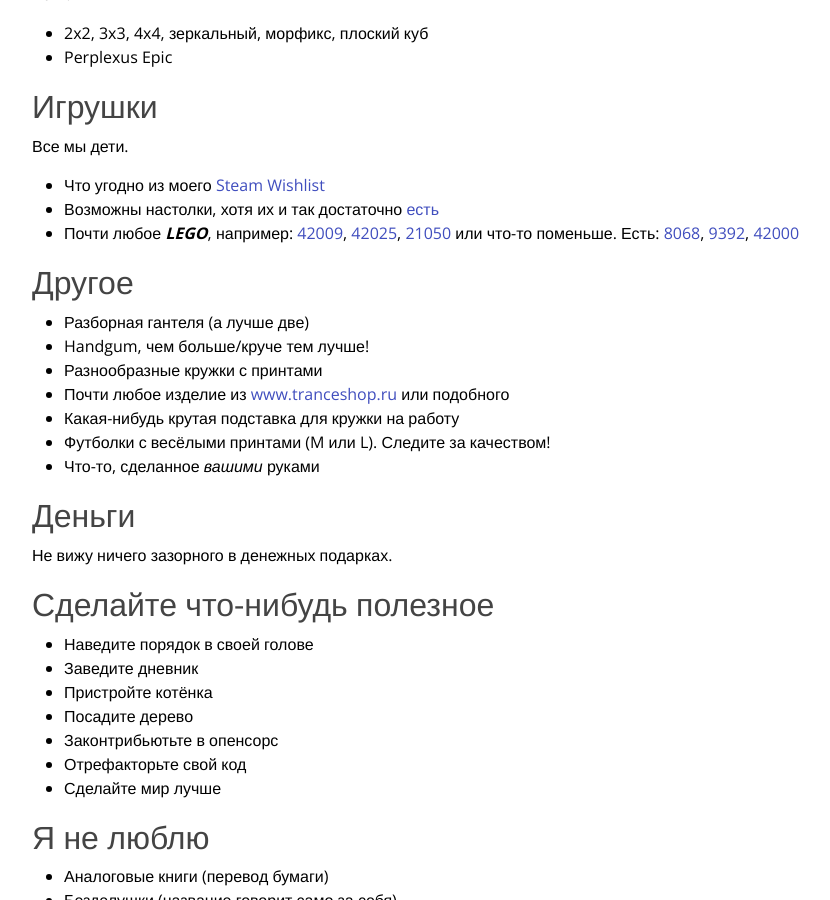
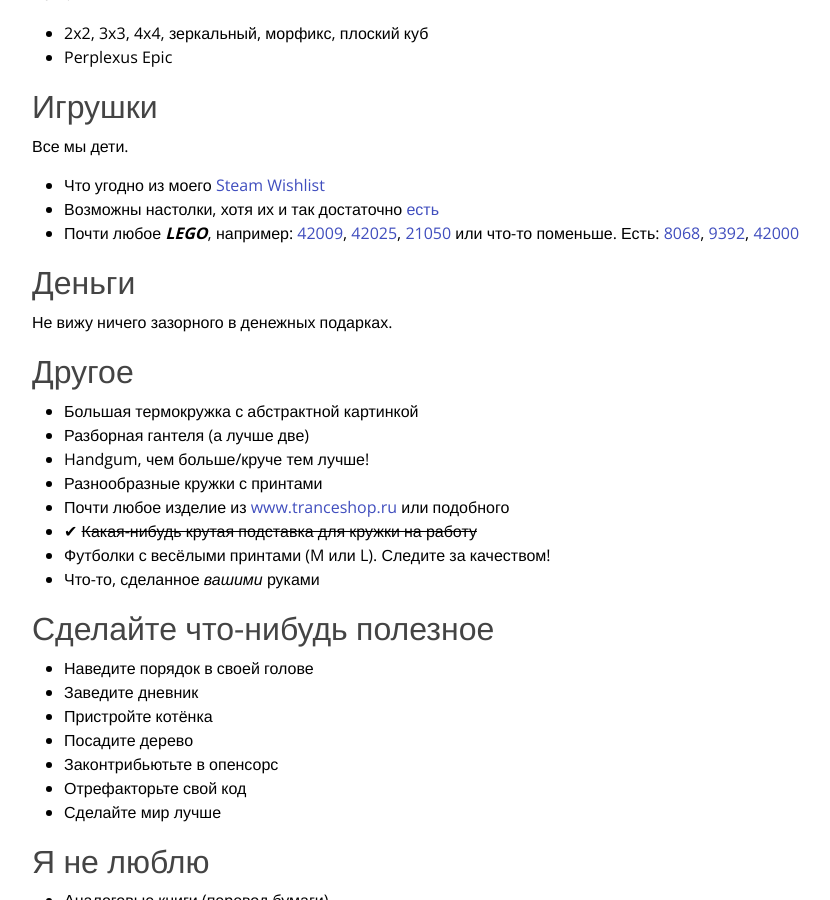
Before and after one commit to anton-rudeshko/anton-rudeshko.github.io, a Jekyll site: the page built from wishlist/index.md, in a window 1280 px wide and 900 px high, scrolled down 879 px. Shown: the whole window, without its empty margins (128-958 px from the left). Built offline with Jekyll 4.4.1, drawn with Linux system fonts in a browser that asks for light colours; Markdown is read by kramdown in place of the engine named in the settings; comment, search, counter and statistics services are not loaded.

Commit message:
Updated wishlist

```diff
--- a/wishlist/index.md
+++ b/wishlist/index.md
@@ -13,8 +13,8 @@ Russian version only.
 
 По убыванию:
 
-  * Беспроводной геймпад для PC, например: [Microsoft Xbox 360 Wireless Controller for Windows](http://market.yandex.ru/model.xml?modelid=6157885&hid=91117)
-  * Аудио адаптер с Bluetooth, например: [Logitech Bluetooth Audio Adapter](http://www.ulmart.ru/goods/872447)
+  * ✔ ~~Беспроводной геймпад для PC, например: [Microsoft Xbox 360 Wireless Controller for Windows](http://market.yandex.ru/model.xml?modelid=6157885&hid=91117)~~
+  * ✔ ~~Аудио адаптер с Bluetooth, например: [Logitech Bluetooth Audio Adapter](http://www.ulmart.ru/goods/872447)~~
   * Свежий смартфон на голом Андроиде или CyanogenMod, например: [Nexus 5](http://market.yandex.ru/model.xml?modelid=10564187&hid=91491), [OnePlus One](http://market.yandex.ru/model.xml?modelid=10799520&hid=91491)
   * Отличная веб-камера, например: [Logitech HD Pro Webcam C920](http://market.yandex.ru/model.xml?modelid=7878358&hid=4684840)
   * Портативная акустика (пожелания: Bluetooth, NFC, Line In, USB), например: [JBL Pulse](http://market.yandex.ru/model.xml?modelid=10580942&hid=2724669), [Razer Ferox](http://market.yandex.ru/model.xml?modelid=7332865&hid=2724669)
@@ -51,19 +51,20 @@ Russian version only.
   * Возможны настолки, хотя их и так достаточно [есть](https://docs.google.com/document/d/1tmS6GldcGQllXxe-SeEqjR-SzQPwu74BIwmjpf7LRyk/edit)
   * Почти любое ***LEGO***, например: [42009](http://shop.lego.com/en-US/Mobile-Crane-MK-II-42009), [42025](http://shop.lego.com/en-US/Cargo-Plane-42025), [21050](http://shop.lego.com/en-US/Studio-21050) или что-то поменьше. Есть: [8068](http://shop.lego.com/en-US/Rescue-Helicopter-8068), [9392](http://shop.lego.com/en-US/Quad-Bike-9392), [42000](http://shop.lego.com/en-US/Racer-42000)
 
+## Деньги
+
+Не вижу ничего зазорного в денежных подарках.
+
 ## Другое
 
+  * Большая термокружка с абстрактной картинкой
   * Разборная гантеля (а лучше две)
   * Handgum, чем больше/круче тем лучше!
   * Разнообразные кружки с принтами
   * Почти любое изделие из [www.tranceshop.ru](http://www.tranceshop.ru/) или подобного
-  * Какая-нибудь крутая подставка для кружки на работу
+  * ✔ ~~Какая-нибудь крутая подставка для кружки на работу~~
   * Футболки с весёлыми принтами (M или L). Следите за качеством!
   * Что-то, сделанное *вашими* руками
-
-## Деньги
-
-Не вижу ничего зазорного в денежных подарках.
 
 ## Сделайте что-нибудь полезное
 
```
